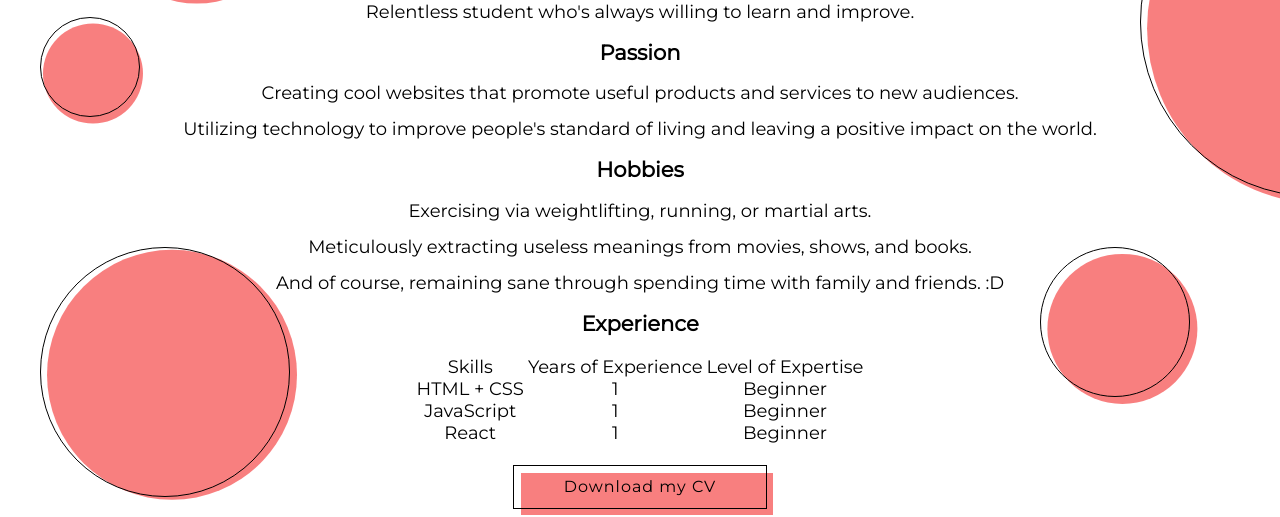
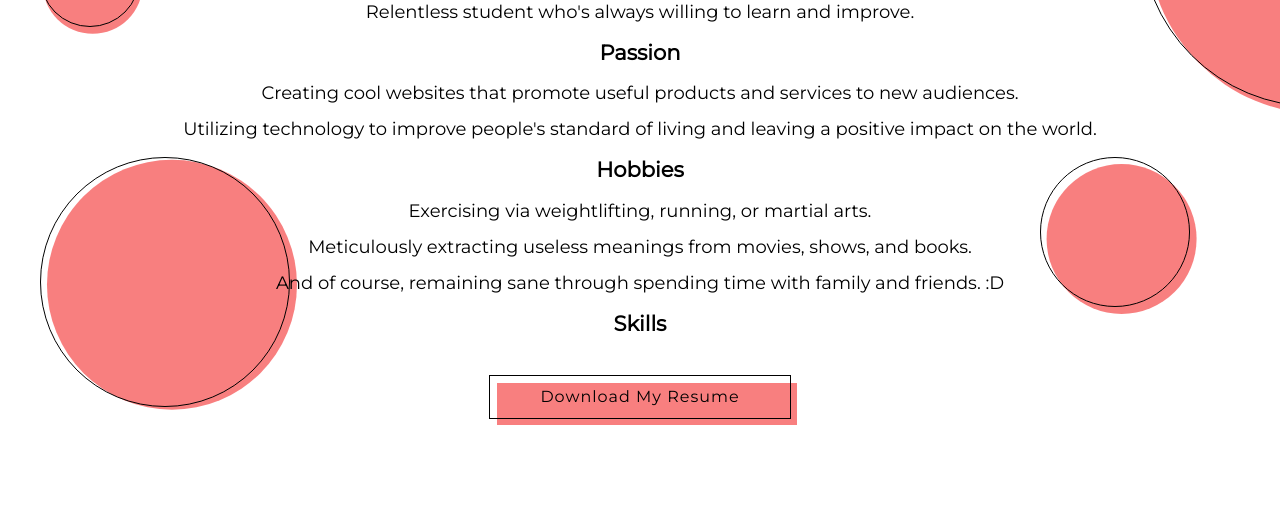
Before and after one commit to HenryN05/portfolio-website, a website: page html/about.html in a window 1280 px wide. Shown: the part 305-822 px from the top of the page. Drawn offline with nearby package versions, Linux system fonts and the light colour scheme; a web font is replaced by a local one.

Commit message:
Add functional button to download resume

```diff
--- a/html/about.html
+++ b/html/about.html
@@ -80,34 +80,10 @@
           <p>
             And of course, remaining sane through spending time with family and friends. :D
           </p>
-      <h3>Experience</h3>
+      <h3>Skills</h3>
       <table>
-        <thead>
-          <tr>
-            <td>Skills</td>
-            <td>Years of Experience</td>
-            <td>Level of Expertise</td>
-          </tr>
-        </thead>
-        <tbody>
-          <tr>
-            <td>HTML + CSS</td>
-            <td>1</td>
-            <td>Beginner</td>
-          </tr>
-          <tr>
-            <td>JavaScript</td>
-            <td>1</td>
-            <td>Beginner</td>
-          </tr>
-          <tr>
-            <td>React</td>
-            <td>1</td>
-            <td>Beginner</td>
-          </tr>
-        </tbody>
       </table>
-      <a href="files/cv.pdf" class="button" download>Download my CV</a>
+      <a href="../img/Henry_Nguyen_Resume.png" class="button" download>Download My Resume</a>
     </section>
     <footer class="page-footer">
       <div>
```
Also changed, not shown: index.html (+3 -2 lines), img/Henry_Nguyen_Resume.png (added).
